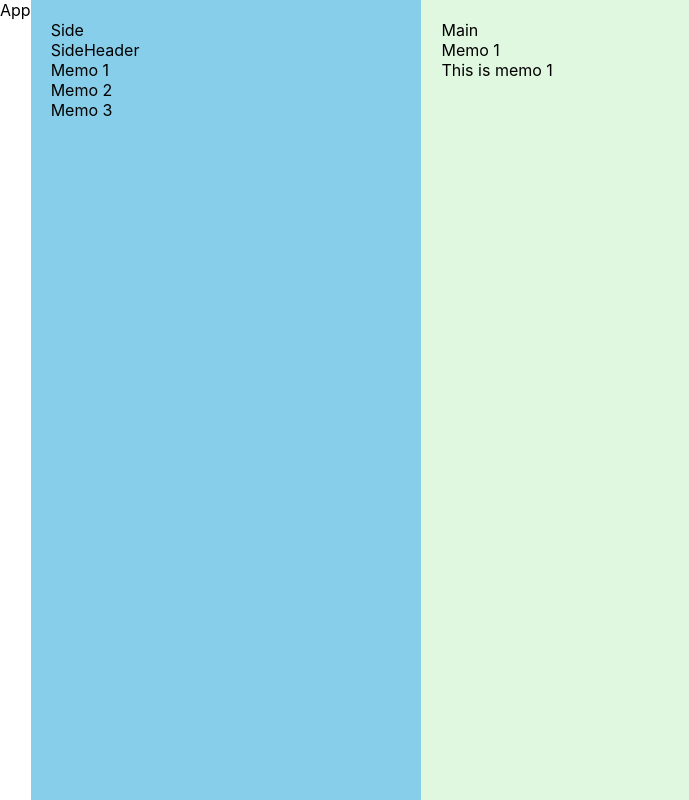
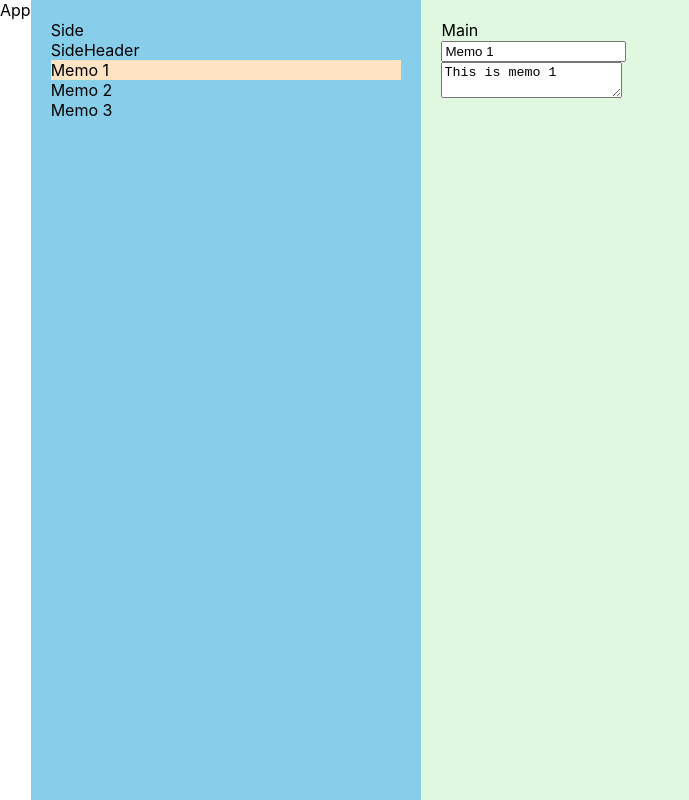
Before and after one commit to dongseoki/my-memo-project, a React (Create React App) app: page / in a window 1280 px wide. Shown: the whole page, without its empty margins (0-689 px from the left). Built offline with nearby package versions, Linux system fonts and the light colour scheme.

Commit message:
[feat] 메모 수정 기능 추가 및 메인 컴포넌트 입력 필드 구현

```diff
--- a/src/App.js
+++ b/src/App.js
@@ -26,6 +26,11 @@ function App() {
   ]);
   const [selectedMemoIdx, setSelectedMemoIdx] = useState(0);
   const selectedMemo = memos[selectedMemoIdx];
+  const editMemo = (idx, title, content) => {
+    const newMemos = [...memos];
+    newMemos[idx] = { ...newMemos[idx], title, content };
+    setMemos(newMemos);
+  };
 
   return (
     <div className="App">
@@ -35,7 +40,11 @@ function App() {
         selectedMemoIdx={selectedMemoIdx}
         setSelectedMemoIdx={setSelectedMemoIdx}
       />
-      <Main selectedMemo={selectedMemo} />
+      <Main
+        selectedMemo={selectedMemo}
+        editMemo={editMemo}
+        selectedMemoIdx={selectedMemoIdx}
+      />
     </div>
   );
 }
--- a/src/components/Main.js
+++ b/src/components/Main.js
@@ -1,11 +1,39 @@
 import React from "react";
+import { useState } from "react";
 
-function Main({ selectedMemo }) {
+function Main({ selectedMemo, editMemo, selectedMemoIdx }) {
+  const [title, setTitle] = useState(selectedMemo.title);
+  const [content, setContent] = useState(selectedMemo.content);
+
+  const handleTitleChange = (e) => {
+    console.log("handleTitleChange : ", e.target.value);
+    setTitle(e.target.value);
+    editMemo(selectedMemoIdx, e.target.value, content);
+  };
+
+  const handleContentChange = (e) => {
+    console.log("handleContentChange : ", e.target.value);
+    setContent(e.target.value);
+    editMemo(selectedMemoIdx, title, e.target.value);
+  };
+
   return (
     <div className="Main">
       Main
-      <div className="Title">{selectedMemo.title}</div>
-      <div className="Content">{selectedMemo.content}</div>
+      <div className="Title">
+        <input
+          className="MainMemo__Title"
+          value={title}
+          onChange={handleTitleChange}
+        />
+      </div>
+      <div className="Content">
+        <textarea
+          className="MainMemo__Content"
+          value={content}
+          onChange={handleContentChange}
+        />
+      </div>
     </div>
   );
 }
--- a/src/components/Side.js
+++ b/src/components/Side.js
@@ -2,12 +2,16 @@ import React from "react";
 import SideHeader from "./SideHeader";
 import SideBody from "./SideBody";
 
-function Side({ memos }) {
+function Side({ memos, selectedMemoIdx, setSelectedMemoIdx }) {
   return (
     <div className="Side">
       Side
       <SideHeader />
-      <SideBody memos={memos} />
+      <SideBody
+        memos={memos}
+        selectedMemoIdx={selectedMemoIdx}
+        setSelectedMemoIdx={setSelectedMemoIdx}
+      />
     </div>
   );
 }
```
